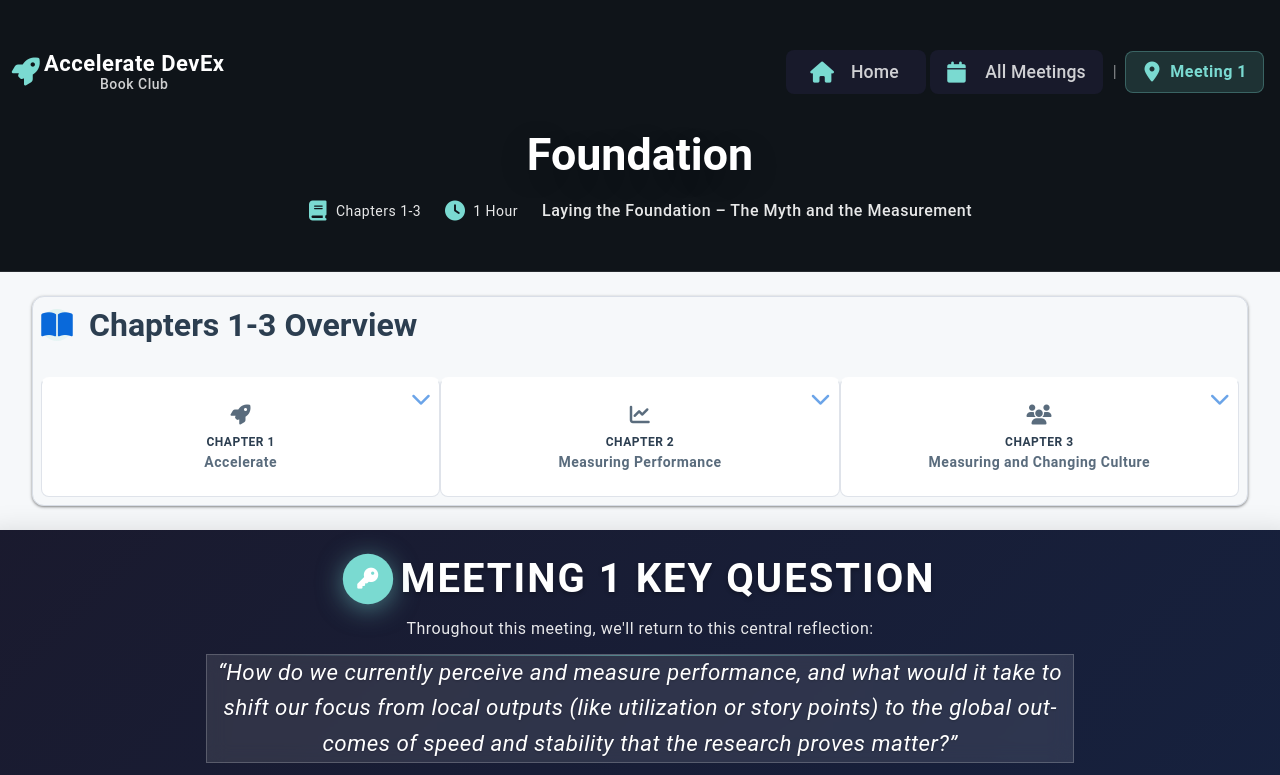
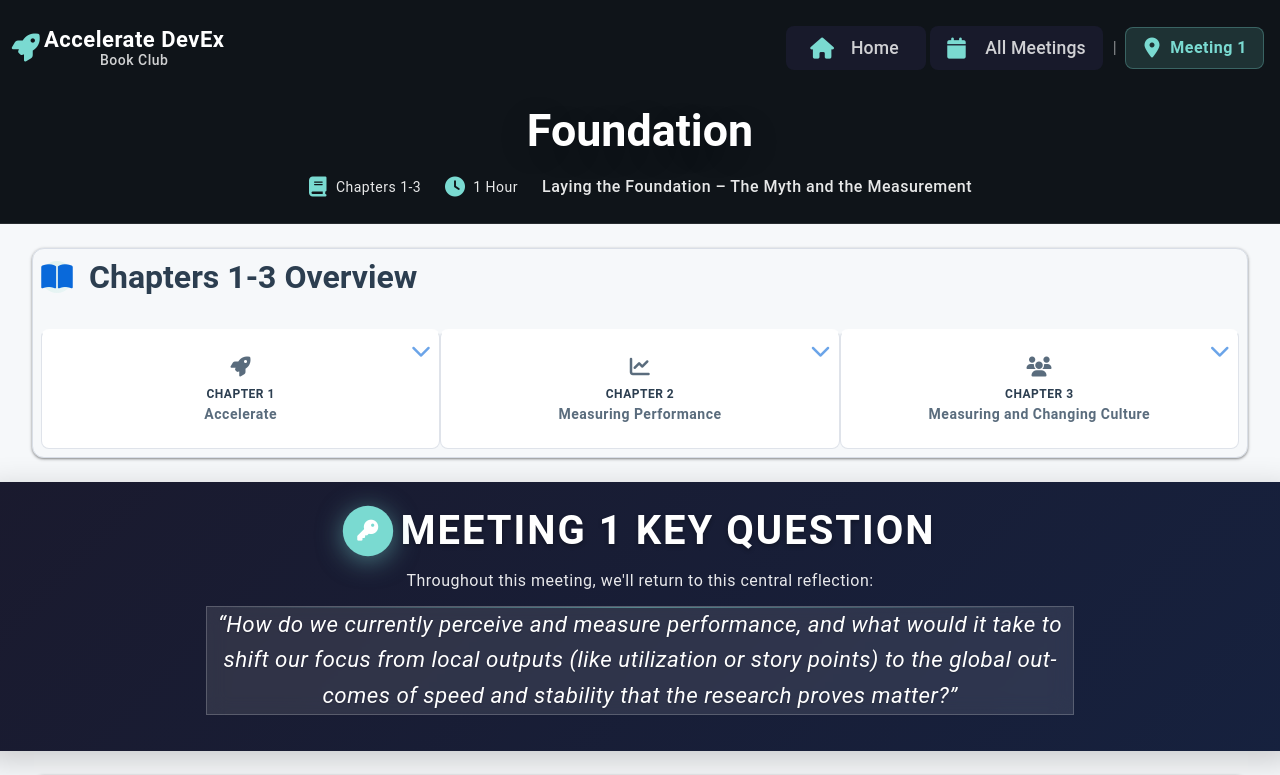
Before and after one commit to mhenke/accelerate-devex-book-club-notebooklm, a Jekyll site: the page built from docs/_meetings/meeting-1.md, in a window 1280 px wide. Shown: the top 775 px of the page. Built offline with Jekyll 4.4.1, drawn with Linux system fonts in a browser that asks for light colours; some web fonts are replaced.

```diff
--- a/docs/_sass/layout/_meeting.scss
+++ b/docs/_sass/layout/_meeting.scss
@@ -7,7 +7,7 @@
 .meeting-header {
   background: var(--hero-dark);
   border-bottom: 1px solid rgba(255, 255, 255, 0.1);
-  padding: var(--space-2xl) 0;
+  padding: var(--space-lg) 0;
   text-align: center;
 
   .meeting-header-content {
```
